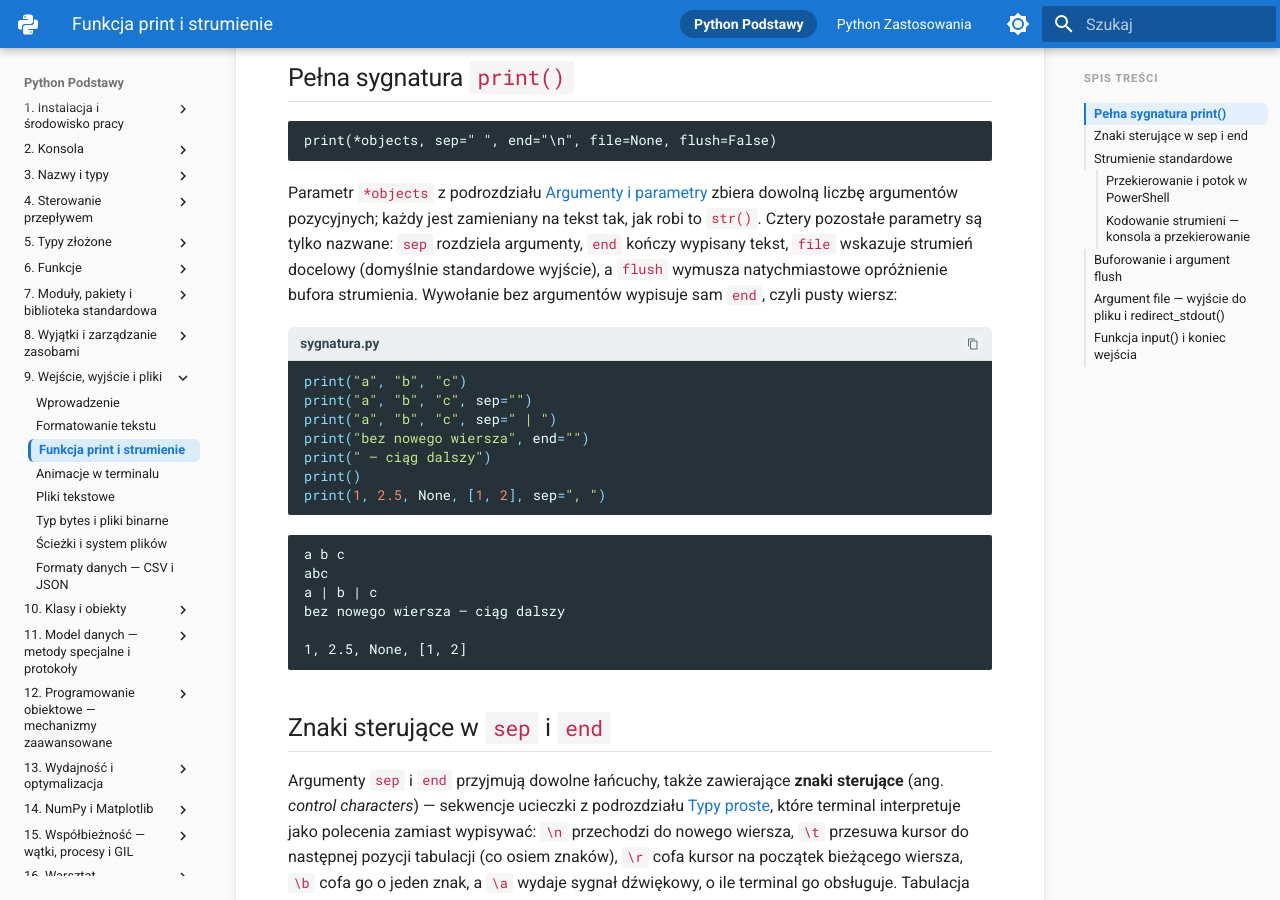
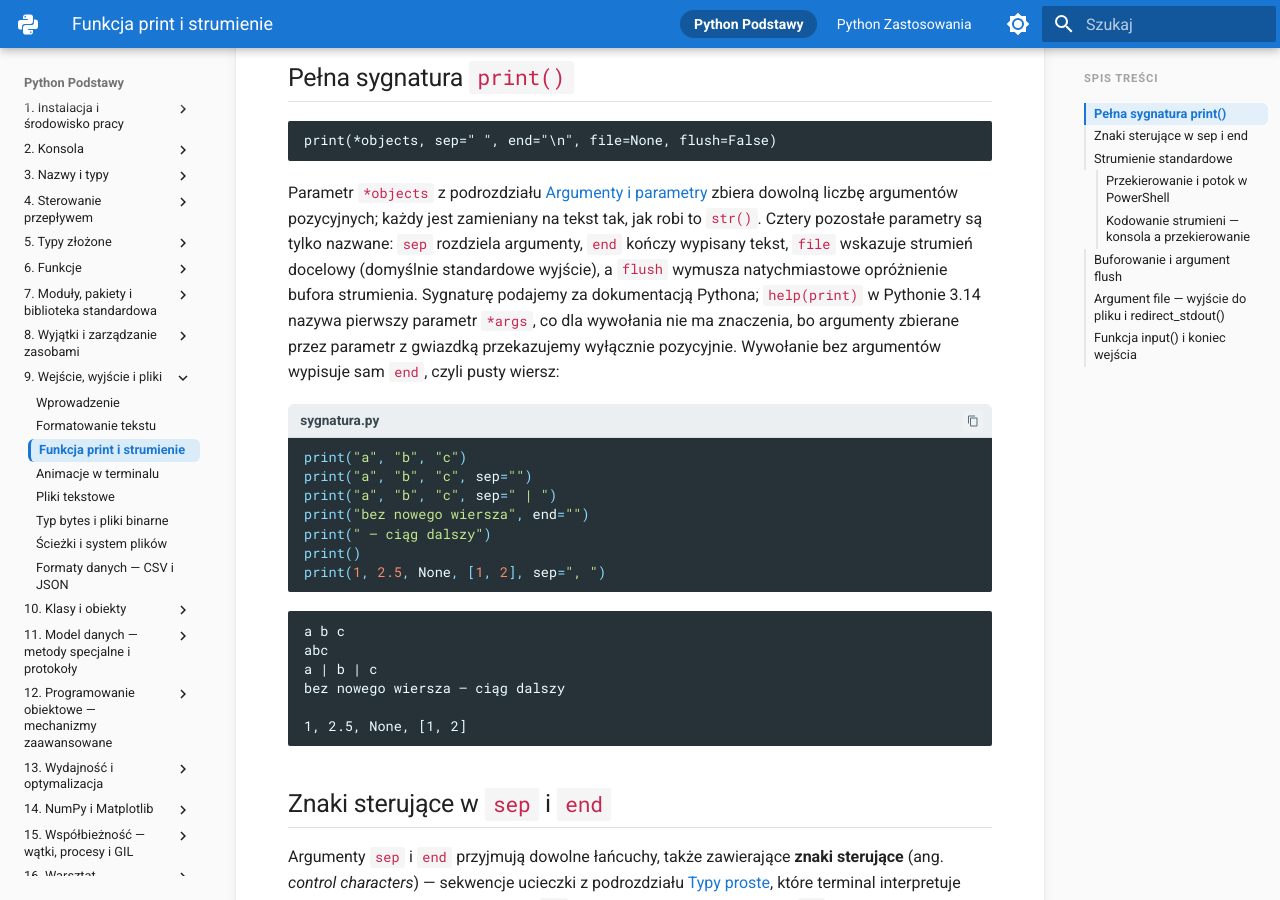
Before and after one commit to witoldprzygoda/python-notatki, an MkDocs documentation site: the page built from docs/09-wejscie-wyjscie/print-i-strumienie.md, in a window 1280 px wide and 900 px high, scrolled down 360 px. Built offline with MkDocs 1.6.1 and Material for MkDocs 9.7.7, drawn with Linux system fonts in a browser that asks for light colours.

Commit message:
Note that help(print) names the variadic parameter *args
The book keeps print(*objects, ...) as in the Python documentation (3.14.8
and 3.15.0, 16 X 2026); help(print) in CPython 3.14.8 shows *args, so one
sentence explains that the name does not matter in a call.

Co-Authored-By: Claude Opus 5.5 <noreply@anthropic.com>

````diff
--- a/docs/09-wejscie-wyjscie/print-i-strumienie.md
+++ b/docs/09-wejscie-wyjscie/print-i-strumienie.md
@@ -8,7 +8,7 @@ Funkcję `print()` poznaliśmy w podrozdziale [Konsola w praktyce](../02-konsola
 print(*objects, sep=" ", end="\n", file=None, flush=False)
 ```
 
-Parametr `*objects` z podrozdziału [Argumenty i parametry](../06-funkcje/argumenty-i-parametry.md#parametr-args) zbiera dowolną liczbę argumentów pozycyjnych; każdy jest zamieniany na tekst tak, jak robi to `str()`. Cztery pozostałe parametry są tylko nazwane: `sep` rozdziela argumenty, `end` kończy wypisany tekst, `file` wskazuje strumień docelowy (domyślnie standardowe wyjście), a `flush` wymusza natychmiastowe opróżnienie bufora strumienia. Wywołanie bez argumentów wypisuje sam `end`, czyli pusty wiersz:
+Parametr `*objects` z podrozdziału [Argumenty i parametry](../06-funkcje/argumenty-i-parametry.md#parametr-args) zbiera dowolną liczbę argumentów pozycyjnych; każdy jest zamieniany na tekst tak, jak robi to `str()`. Cztery pozostałe parametry są tylko nazwane: `sep` rozdziela argumenty, `end` kończy wypisany tekst, `file` wskazuje strumień docelowy (domyślnie standardowe wyjście), a `flush` wymusza natychmiastowe opróżnienie bufora strumienia. Sygnaturę podajemy za dokumentacją Pythona; `help(print)` w Pythonie 3.14 nazywa pierwszy parametr `*args`, co dla wywołania nie ma znaczenia, bo argumenty zbierane przez parametr z gwiazdką przekazujemy wyłącznie pozycyjnie. Wywołanie bez argumentów wypisuje sam `end`, czyli pusty wiersz:
 
 ```python title="sygnatura.py"
 print("a", "b", "c")
````
